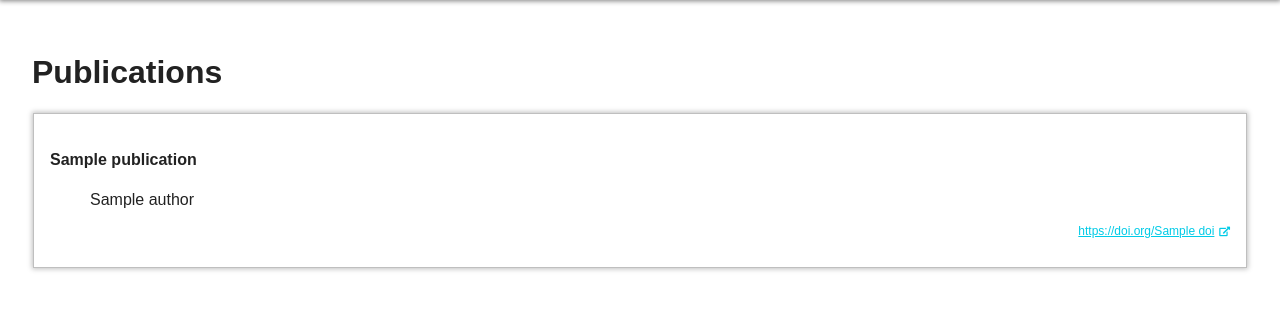
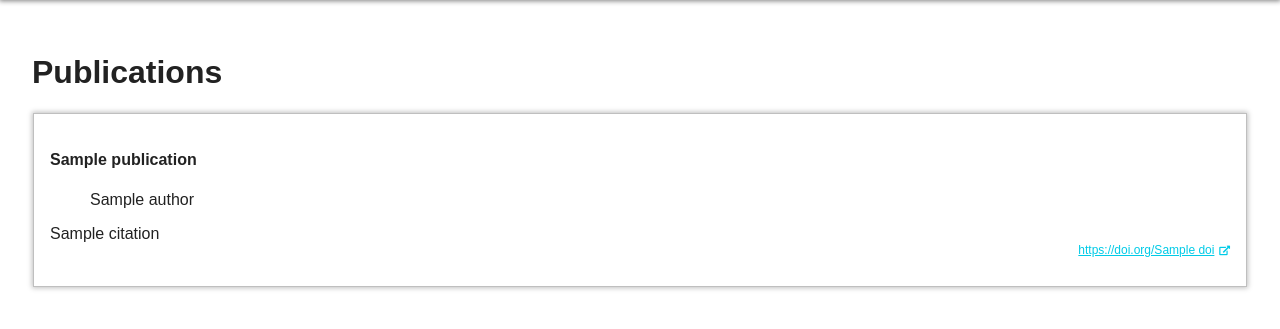
Before and after one commit to mbwatson/djoi, a Django app: template templates/djoi/publications/index.html in a window 1280 px wide. Shown: the part 50-379 px from the top of the page. Run offline with Django 3.2, Linux system fonts and the light colour scheme; the template is opened without the code that fills it: most values are stand-ins (such as "Sample title", 1, 10 or a date in 2020); some libraries are stand-ins or nearby versions.

Commit message:
display citation

```diff
--- a/templates/djoi/publications/index.html
+++ b/templates/djoi/publications/index.html
@@ -27,6 +27,10 @@
                     </ul>
                 </div>
 
+                <div class="publication__citation">
+                    {{ publication.citation }}
+                </div>
+
                 <div class="publication__meta">
                     <a href="https://doi.org/{{ publication.doi }}" target="_blank" class="publication__link">
                         https://doi.org/{{ publication.doi }}<i class="fa fa-external-link-alt"></i>
```
